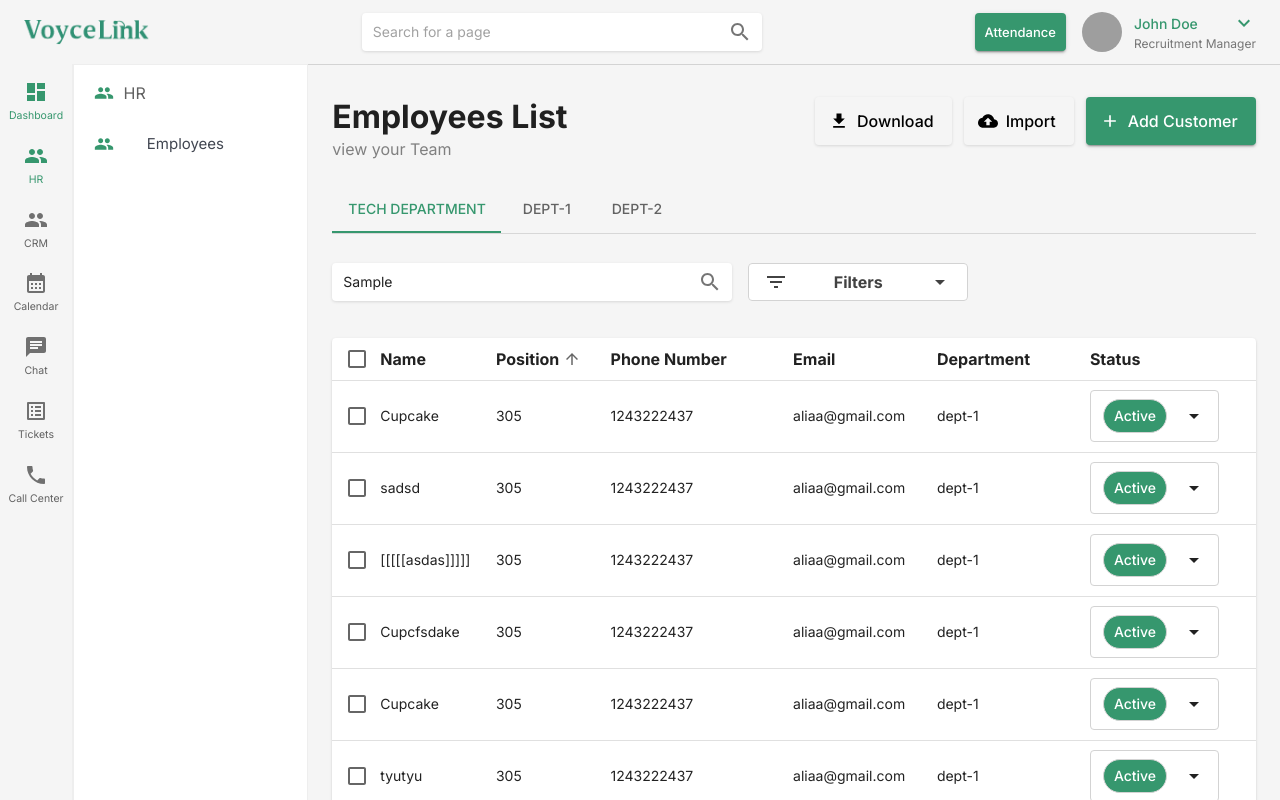
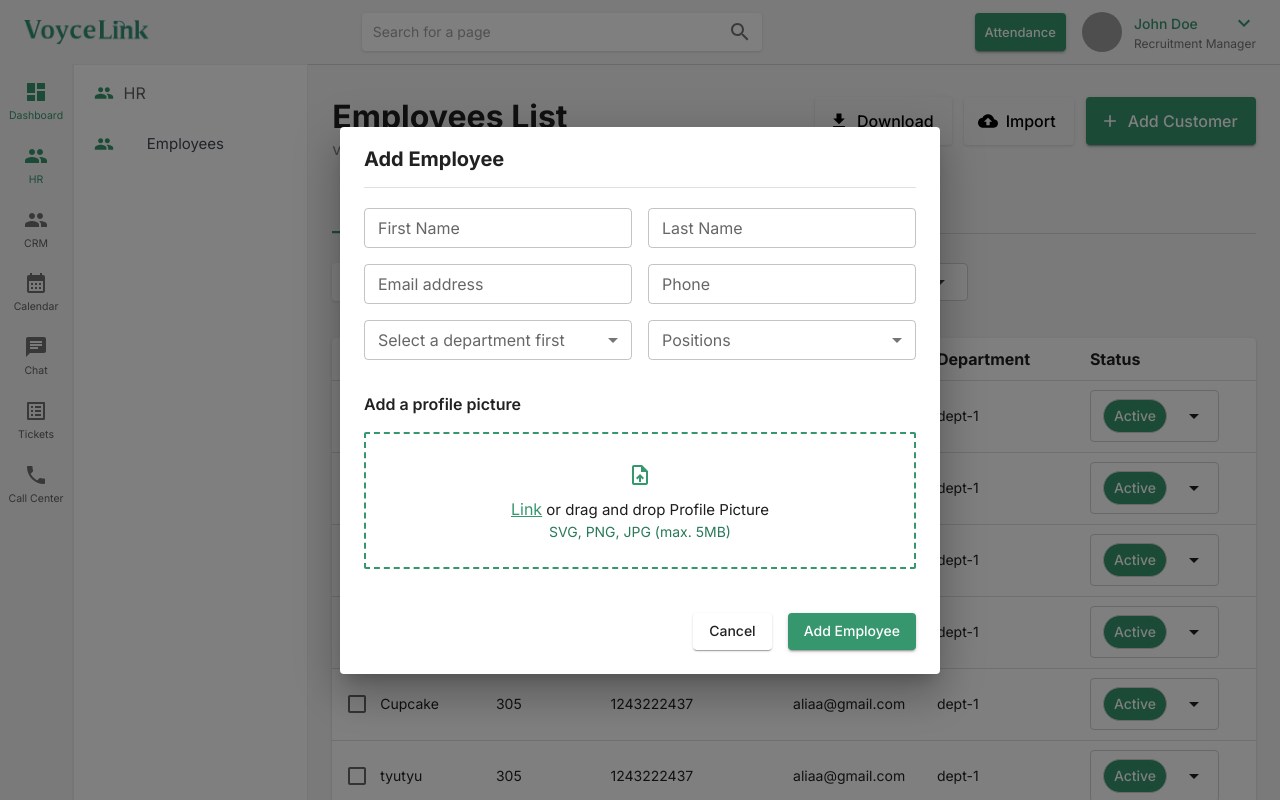
Before and after one commit to Saadgabersaad/VoyceeLink-CallCenter, a Next.js app: page /hhrr/employees in a window 1280 px wide. Both pictures are taken after typing "Sample" into the empty fields and a click on the button "Add Customer". Shown: the top 800 px of the page. Built offline with nearby package versions, Linux system fonts and the light colour scheme; grey boxes are pictures that could not be loaded.

Commit message:
add: all fields validation

```diff
--- a/src/modules/core/components/FormDialog.tsx
+++ b/src/modules/core/components/FormDialog.tsx
@@ -1,23 +1,29 @@
 import { Dialog, DialogActions, DialogTitle } from '@mui/material'
-import { FieldValues, FormProvider, useForm } from 'react-hook-form'
+import { DefaultValues, FieldValues, FormProvider, useForm } from 'react-hook-form'
 import { Button } from './button'
 
 type FormProps<T> = {
   title?: string
   children: React.ReactNode
   open: boolean
+  defaultValues?: Partial<T>
   onFinish(values: T): void
   onClose(): void
 }
 
+// FORM DIALOG WITH REACT HOOK FORM
 export const FormDialog = <T extends FieldValues>({
   open,
   title,
   onClose,
   children,
-  onFinish
+  onFinish,
+  defaultValues
 }: FormProps<T>) => {
-  const methods = useForm<T>()
+  const methods = useForm<T>({
+    defaultValues: defaultValues as DefaultValues<T>
+  })
+
   const { handleSubmit, reset } = methods
 
   const onSubmit = (data: T) => {
@@ -55,7 +61,7 @@ export const FormHeading = ({ children }: React.PropsWithChildren) => {
 }
 
 export const FormActions = ({
-  onClose = () => { },
+  onClose = () => {},
   buttonText = ''
 }) => {
   return (
--- /dev/null
+++ b/src/modules/core/components/FormMultipleSelect.tsx
@@ -0,0 +1,101 @@
+import {
+  ListItemText,
+  Checkbox,
+  Chip,
+  FormControl,
+  InputLabel,
+  Select,
+  OutlinedInput,
+  Box,
+  MenuItem,
+  Theme,
+  useTheme,
+  SelectChangeEvent,
+  SxProps,
+  FormHelperText,
+} from '@mui/material'
+import { Controller, Control, FieldError, useFormContext } from 'react-hook-form'
+
+const ITEM_HEIGHT = 48
+const ITEM_PADDING_TOP = 8
+
+const MenuProps = {
+  PaperProps: {
+    style: {
+      maxHeight: ITEM_HEIGHT * 4.5 + ITEM_PADDING_TOP,
+      width: 250,
+    },
+  },
+}
+
+export type MultipleSelectProps<T> = {
+  options: T[]
+  name: string
+  placeholder: string
+  width?: number
+}
+
+export const FormMultipleSelect = <T,>({
+  options,
+  name,
+  width,
+  placeholder,
+}: MultipleSelectProps<T>) => {
+  const { formState: { errors }, control } = useFormContext()
+
+  //error from field
+  const error = errors[name] as FieldError
+
+  return (
+    <div>
+      <FormControl sx={{ width: width ?? '100%' }} error={!!error}>
+        <InputLabel id="demo-multiple-chip-label" size="small">{placeholder}</InputLabel>
+        <Controller
+          name={name}
+          control={control}
+          rules={{
+            required: 'You must select at least one',
+            validate: (value: number[]) => value.length > 0 || 'You must select at least one position',
+          }}
+          render={({ field }) => {
+            console.log(field)
+            return (
+              <Select
+                multiple
+                labelId="demo-multiple-chip-label"
+                id="demo-multiple-chip"
+                size="small"
+                value={field.value || []}
+                onChange={(event: SelectChangeEvent<any>) => field.onChange(event.target.value)}
+                MenuProps={MenuProps}
+                input={<OutlinedInput id="select-multiple-chip" label={placeholder} />}
+                renderValue={(selected) => (
+                  <Box sx={{ display: 'flex', flexWrap: 'wrap', gap: 0.5 }}>
+                    {selected.map((value: any) => (
+                      <Chip
+                        key={value}
+                        size="small"
+                        label={`Role ${value}`}
+                      />
+                    ))}
+                  </Box>
+                )}
+              >
+                {options.map((name: any) => (
+                  <MenuItem
+                    key={name}
+                    value={name}
+                  >
+                    <Checkbox checked={(field.value || []).includes(name)} size="small" />
+                    <ListItemText primary={`Option ${name}`} />
+                  </MenuItem>
+                ))}
+              </Select>
+            )
+          }}
+        />
+        {error && <FormHelperText>{error.message}</FormHelperText>}
+      </FormControl>
+    </div>
+  )
+}
--- /dev/null
+++ b/src/modules/core/components/FormSelect.tsx
@@ -0,0 +1,97 @@
+/*import {
+  FormControl,
+  InputLabel,
+  MenuItem,
+  Select as MuiSelect,
+  SelectChangeEvent,
+  SelectProps as MUISelectProps
+} from '@mui/material'
+import React from 'react'
+
+export type SelectProps = MUISelectProps & {
+  options: SelectOption[]
+  labelId?: string
+}
+
+export type SelectOption = {
+  label: string
+  value: string | number
+}
+
+export const Select = (props: SelectProps) => {
+  const { options, labelId, ...rest } = props
+
+  const [value, setValue] = React.useState<string>('')
+
+  const handleChange = (event: SelectChangeEvent<any>) => {
+    setValue(event.target.value as string)
+  }
+
+  return (
+    <FormControl fullWidth>
+      <InputLabel id={labelId!} size='small'>{props.label}</InputLabel>
+      <MuiSelect
+        id={labelId!}
+        size='small'
+        value={value}
+        onChange={handleChange}
+        {...rest}
+      >
+        {options.map(({ value, label }) => (
+          <MenuItem value={value} key={value}>{label}</MenuItem>
+        ))}
+      </MuiSelect>
+    </FormControl>
+  )
+}*/
+
+import { Controller, useFormContext } from 'react-hook-form'
+import TextField from '@mui/material/TextField'
+import MenuItem from '@mui/material/MenuItem'
+
+interface FormSelectProps {
+  name: string
+  label: string
+  placeholder?: string
+  options: SelectOption[]
+}
+
+export type SelectOption = {
+  value: string | number
+  label: string
+}
+
+export const FormSelect = ({ name, label, options, placeholder }: FormSelectProps) => {
+  const { control } = useFormContext()
+
+  return (
+    <Controller
+      name={name}
+      control={control}
+      rules={{
+        required: `${label} required`,
+      }}
+      render={({
+        field: { onChange, value },
+        fieldState: { error },
+      }) => (
+        <TextField
+          select
+          fullWidth
+          size='small'
+          label={!value ? (placeholder || label) : label}
+          error={!!error}
+          helperText={error ? error.message : null}
+          value={value || ''}
+          onChange={onChange}
+        >
+          {options.map((option) => (
+            <MenuItem key={option.value} value={option.value}>
+              {option.label}
+            </MenuItem>
+          ))}
+        </TextField>
+      )}
+    />
+  );
+};
--- a/src/modules/core/consts/theme.ts
+++ b/src/modules/core/consts/theme.ts
@@ -10,6 +10,7 @@ const inter = Inter({
 
 //export const PRIMARY = '#3EB281'
 export const PRIMARY = '#36976E'
+export const DARK = '#2A7959'
 
 const theme = createTheme({
   cssVariables: true,
@@ -18,7 +19,7 @@ const theme = createTheme({
     primary: {
       light: '#5AC599',
       main: PRIMARY,
-      dark: '#36976E',
+      dark: PRIMARY,
       contrastText: '#fff'
     },
   },
--- a/src/modules/hhrr/employees/components/Actions.tsx
+++ b/src/modules/hhrr/employees/components/Actions.tsx
@@ -2,31 +2,42 @@ import { Add, Download } from '@mui/icons-material'
 import { Button } from '@mui/material'
 import { Flex } from 'modules/core/components/flex'
 import CloudUploadIcon from '@mui/icons-material/CloudUpload';
+import { useBoolean } from 'modules/core/hooks/use-boolean';
+import AddEmployeeFormDialog from '../layouts/AddEmployee';
 
 export const Actions = () => {
+    const [openForm, onOpenForm, onClose] = useBoolean()
+
     return (
         <Flex alignItems='start' gap={1.5} >
             <Button startIcon={<Download />} variant='text'
-                    sx={{fontSize:'16px',
-                        padding:'10px 18px',
-                        textTransform: 'capitalize',color:'black',  boxShadow: '0px 1px 3px 0px #0000001F'
-                    }}>
+                sx={{
+                    fontSize: '16px',
+                    padding: '10px 18px',
+                    textTransform: 'capitalize', color: 'black', boxShadow: '0px 1px 3px 0px #0000001F'
+                }}>
                 Download
             </Button>
             <Button startIcon={<CloudUploadIcon />} variant='text' sx={{
-                fontSize:'16px',
-                padding:'10px 18px',
-                textTransform: 'capitalize',color:'black',  boxShadow: '0px 1px 3px 0px #0000001F'
+                fontSize: '16px',
+                padding: '10px 18px',
+                textTransform: 'capitalize', color: 'black', boxShadow: '0px 1px 3px 0px #0000001F'
             }}>
                 Import
             </Button>
             <Button startIcon={<Add />} variant='contained' sx={{
-                fontSize:'16px',
-                padding:'10px 18px',
+                fontSize: '16px',
+                padding: '10px 18px',
                 textTransform: 'capitalize'
-            }}>
+            }} onClick={onOpenForm}>
                 Add Customer
             </Button>
+            {openForm && (
+                <AddEmployeeFormDialog
+                    open={openForm}
+                    onClose={onClose}
+                />
+            )}
         </Flex>
     )
 }
--- a/src/modules/hhrr/employees/components/Dropzone.tsx
+++ b/src/modules/hhrr/employees/components/Dropzone.tsx
@@ -1,5 +1,5 @@
 import { Box, Typography } from '@mui/material'
-import { PRIMARY } from 'modules/core/consts/theme'
+import { DARK, PRIMARY } from 'modules/core/consts/theme'
 import React, { useMemo } from 'react'
 import { useDropzone } from 'react-dropzone'
 import UploadFileIcon from '@mui/icons-material/UploadFile'
@@ -9,7 +9,8 @@ const baseStyle = {
   display: 'flex',
   flexDirection: 'column',
   alignItems: 'center',
-  padding: '20px',
+  paddingInline: '20px',
+  paddingBlock: '25px',
   borderWidth: 2,
   borderRadius: 2,
   borderColor: PRIMARY,
@@ -62,7 +63,7 @@ export function Dropzone() {
         <Typography component='p' fontSize={15}>
           <Typography component='span' sx={{ textDecoration: 'underline' }} color={PRIMARY}>Link</Typography> or drag and drop Profile Picture
         </Typography>
-        <Typography color={PRIMARY} fontSize={14}>
+        <Typography color={DARK} fontSize={14}>
           SVG, PNG, JPG {`(max. 5MB)`}
         </Typography>
       </div>
--- a/src/modules/hhrr/employees/layouts/AddEmployee.tsx
+++ b/src/modules/hhrr/employees/layouts/AddEmployee.tsx
@@ -1,23 +1,25 @@
 import * as React from 'react'
-import { useBoolean } from 'modules/core/hooks/use-boolean'
-import {
-  FormDialog,
-  FormActions
-} from 'modules/core/components/FormDialog'
-import { Button } from 'modules/core/components/button'
-import { Select } from 'modules/core/components/select'
-import { Dropzone } from '../components/Dropzone'
-import { MultiplePositionsSelect } from '../components/PositionsMultipleSelect'
+
+import { Dropzone } from 'modules/hhrr/employees/components/Dropzone'
+import { CreateEmployee } from 'modules/hhrr/employees/shared/Employee'
+import { FormDialog, FormActions } from 'modules/core/components/FormDialog'
+import { FormMultipleSelect } from 'modules/core/components/FormMultipleSelect'
+import { FormSelect } from 'modules/core/components/FormSelect'
 import { FormInput } from 'modules/core/components/FormInput'
-import { CreateEmployee } from '../shared/Employee'
-
 import DialogContent from '@mui/material/DialogContent'
 import Grid from '@mui/material/Grid2'
 import Divider from '@mui/material/Divider'
 import Typography from '@mui/material/Typography'
 
-export default function AddEmployeeFormDialog() {
-  const [open, onOpen, onClose] = useBoolean()
+type Props = {
+  open: boolean
+  onClose(): void
+}
+
+export default function AddEmployeeFormDialog({
+  open,
+  onClose
+}: Props) {
 
   const onSubmit = (values: CreateEmployee) => {
     console.log(values)
@@ -25,13 +27,13 @@ export default function AddEmployeeFormDialog() {
 
   return (
     <React.Fragment>
-      <Button variant='outlined' onClick={onOpen}>
-        Add Employee
-      </Button>
       <FormDialog
         open={open}
         onClose={onClose}
         onFinish={onSubmit}
+        defaultValues={{
+          positions: []
+        }}
         title='Add Employee'
       >
         <DialogContent>
@@ -50,16 +52,19 @@ export default function AddEmployeeFormDialog() {
               <FormInput id='phone' type='phone' name='phone' label='Phone' />
             </Grid>
             <Grid size={6} mt={1}>
-              <Select
+              <FormSelect
                 name='department'
                 label='Department'
-                labelId='department'
                 placeholder='Select a department first'
                 options={[{ label: 'Department 1', value: 1 }]}
               />
             </Grid>
             <Grid size={6} mt={1}>
-              <MultiplePositionsSelect />
+              <FormMultipleSelect
+                options={[1, 2, 3]}
+                placeholder='Positions'
+                name='positions'
+              />
             </Grid>
           </Grid>
           <Typography fontWeight={600} pt={4}>
@@ -67,7 +72,7 @@ export default function AddEmployeeFormDialog() {
           </Typography>
           <Dropzone />
         </DialogContent>
-        <FormActions buttonText='Add Employee' />
+        <FormActions buttonText='Add Employee' onClose={onClose} />
       </FormDialog>
     </React.Fragment>
   )
--- a/src/modules/hhrr/employees/shared/Employee.ts
+++ b/src/modules/hhrr/employees/shared/Employee.ts
@@ -1,5 +1,9 @@
 export type CreateEmployee = {
   name: string
   lastname: string
-  //etc
+  email: string
+  phone: string
+  department: number
+  picture: string
+  positions: number[]
 }
```
Also changed, not shown: src/modules/core/components/MultipleSelect.tsx (deleted, +0 -95 lines), src/modules/core/components/select.tsx (deleted, +0 -46 lines), src/modules/hhrr/employees/components/PositionsMultipleSelect.tsx (deleted, +0 -31 lines).
